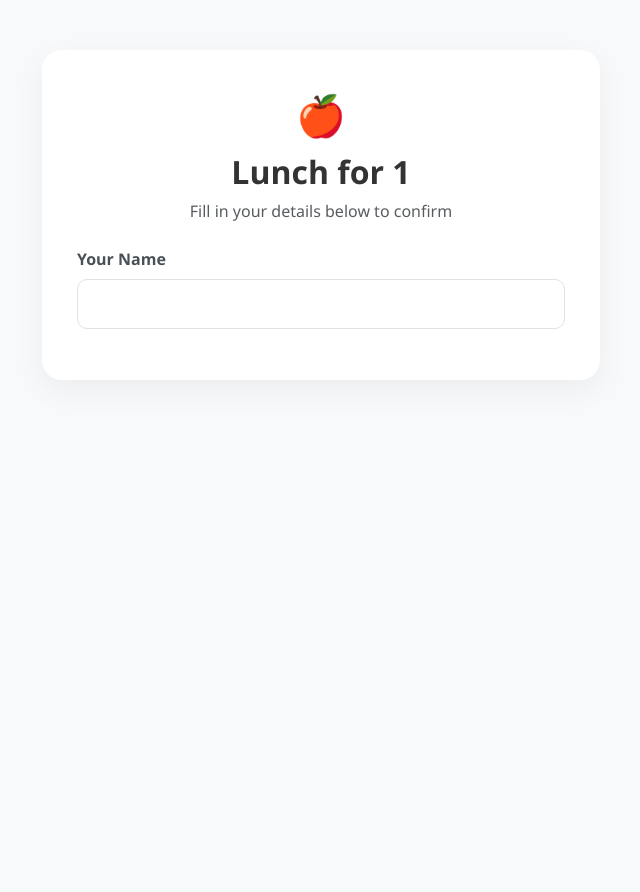
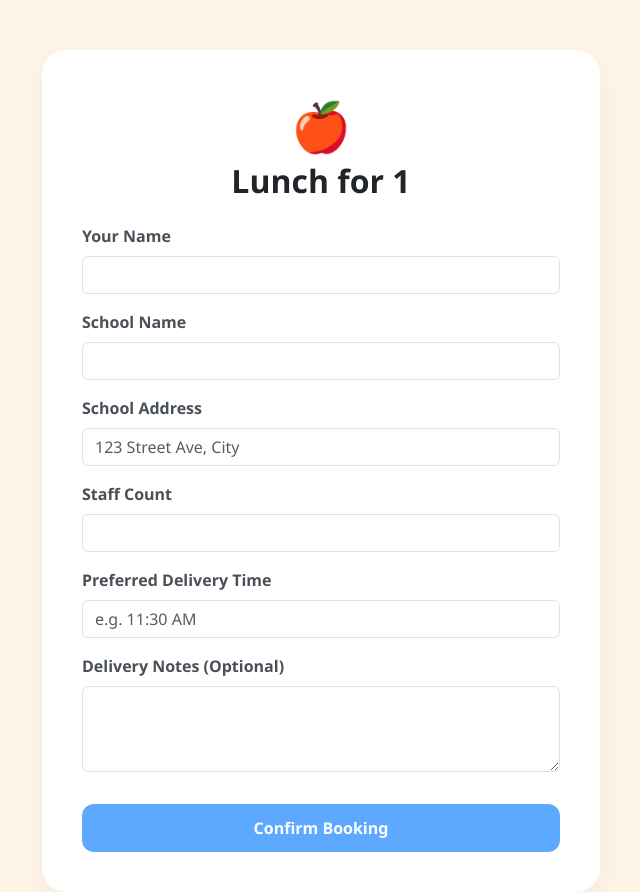
Before and after one commit to conner-kadz/betterday-app, a Flask app: page /book/1 in a window 1280 px wide. Shown: the whole page, without its empty margins (319-959 px from the left). Before the commit the page ends 329 px from the top, so only its background shows below. Run offline with Flask 3, Linux system fonts and the light colour scheme.

Commit message:
Update form.html

```diff
--- a/templates/form.html
+++ b/templates/form.html
@@ -6,66 +6,34 @@
     <title>Book Your Lunch</title>
     <link rel="stylesheet" href="https://cdn.jsdelivr.net/npm/bootstrap@5.3.0/dist/css/bootstrap.min.css">
     <style>
-        /* Force a uniform font across the entire page and all form elements */
-        * {
-            font-family: 'Segoe UI', Tahoma, Geneva, Verdana, sans-serif !important;
+        * { font-family: 'Segoe UI', Roboto, Helvetica, Arial, sans-serif !important; }
+        body { background-color: #fef5e7; }
+        .form-card {
+            background: white; border-radius: 24px; padding: 40px;
+            box-shadow: 0 10px 30px rgba(0,0,0,0.05); margin-top: 50px;
         }
-
-        body {
-            background-color: #f8f9fa;
-            color: #333;
-        }
-
-        .form-card {
-            background: white;
-            border-radius: 20px;
-            box-shadow: 0 10px 30px rgba(0,0,0,0.05);
-            padding: 35px;
-            margin-top: 50px;
-            border: none;
-        }
-
-        .btn-primary {
-            background-color: #ff4d4d;
-            border: none;
-            transition: 0.2s;
-        }
-
-        .btn-primary:hover {
-            background-color: #e64545;
-            transform: translateY(-2px);
-        }
-
-        .form-label {
-            font-weight: 600;
-            color: #495057;
-        }
-
-        .form-control {
-            border-radius: 10px;
-            padding: 12px;
-            border: 1px solid #dee2e6;
-        }
-
-        .form-control:focus {
-            border-color: #ff4d4d;
-            box-shadow: 0 0 0 0.25rem rgba(255, 77, 77, 0.1);
-        }
+        .btn-confirm { background-color: #5da9ff; border: none; padding: 12px; font-weight: bold; color: white; border-radius: 12px; }
+        .btn-confirm:hover { background-color: #4a8ed9; }
+        .form-label { font-weight: 600; color: #495057; }
     </style>
 </head>
 <body>
 <div class="container d-flex justify-content-center">
     <div class="form-card col-md-6">
         <div class="text-center mb-4">
-            <span style="font-size: 2.5rem;">🍎</span>
-            <h2 class="fw-bold mt-2">Lunch for {{ date_display }}</h2>
-            <p class="text-muted">Fill in your details below to confirm</p>
+            <span style="font-size: 3rem;">🍎</span>
+            <h2 class="fw-bold">Lunch for {{ date_display }}</h2>
         </div>
-
         <form method="POST">
-            <div class="mb-3">
-                <label class="form-label">Your Name</label>
-                <input type="text" name="contact_name" class="form-control" required>
-            </div>
-
-            <div class
+            <div class="mb-3"><label class="form-label">Your Name</label><input type="text" name="contact_name" class="form-control" required></div>
+            <div class="mb-3"><label class="form-label">School Name</label><input type="text" name="school_name" class="form-control" required></div>
+            <div class="mb-3"><label class="form-label">School Address</label><input type="text" name="address" class="form-control" placeholder="123 Street Ave, City" required></div>
+            <div class="mb-3"><label class="form-label">Staff Count</label><input type="number" name="staff_count" class="form-control" required></div>
+            <div class="mb-3"><label class="form-label">Preferred Delivery Time</label><input type="text" name="lunch_time" class="form-control" placeholder="e.g. 11:30 AM" required></div>
+            <div class="mb-3"><label class="form-label">Delivery Notes (Optional)</label><textarea name="delivery_notes" class="form-control" rows="3"></textarea></div>
+            <button type="submit" class="btn btn-confirm w-100 mt-3">Confirm Booking</button>
+        </form>
+    </div>
+</div>
+</body>
+</html>
```
